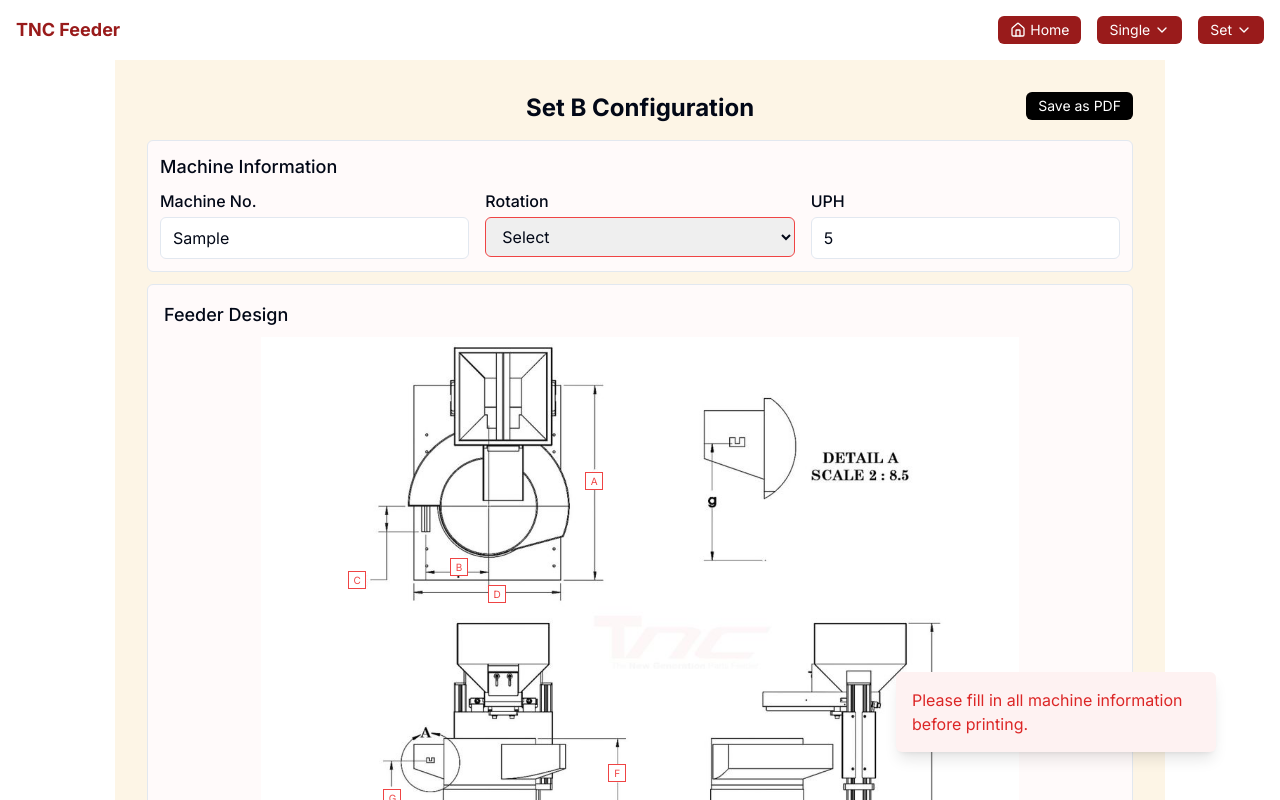
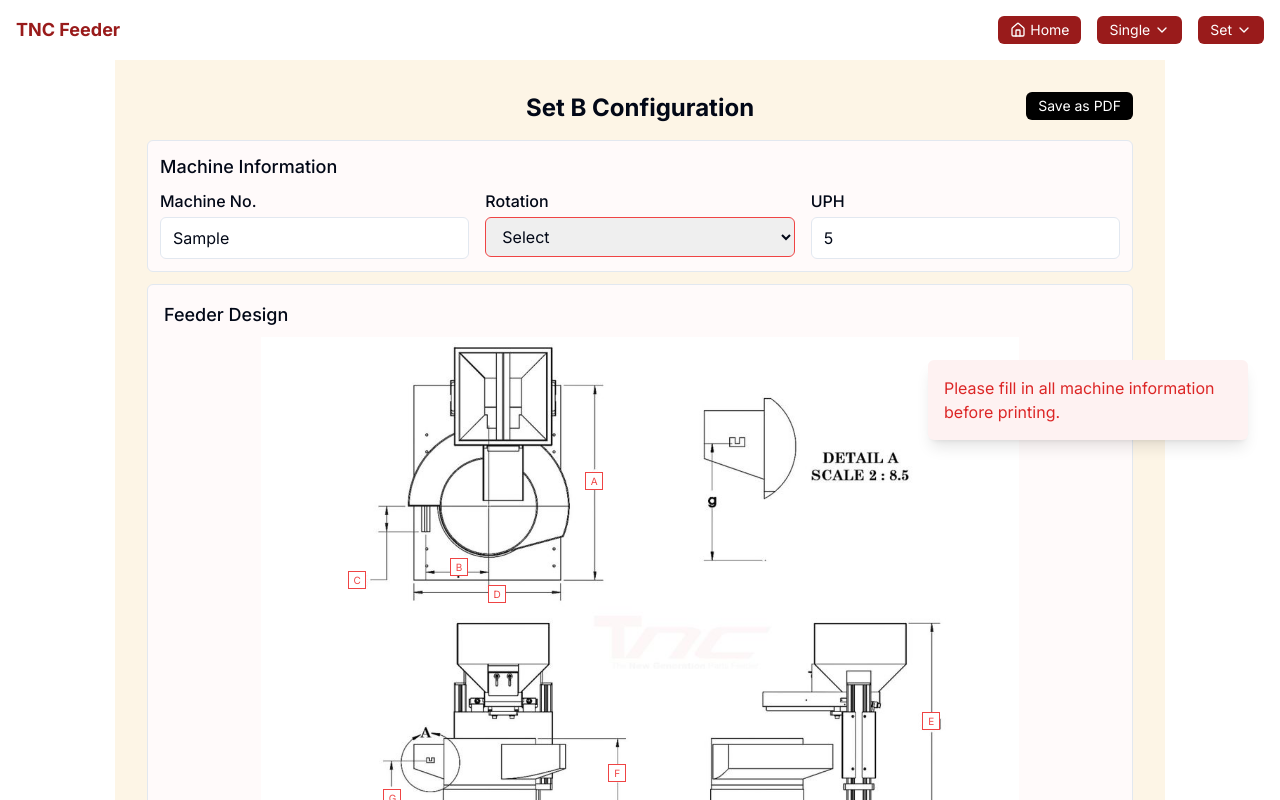
Before and after one commit to jx1114/tnc-parts-feeder, a Next.js app: page /set/set-b in a window 1280 px wide. Both pictures are taken after typing "Sample", "5" into the empty fields and a click on the button "Save as PDF". Shown: the top 800 px of the page. Built offline with nearby package versions, Linux system fonts and the light colour scheme.

Commit message:
Change position of button

```diff
--- a/app/globals.css
+++ b/app/globals.css
@@ -67,6 +67,7 @@
   body {
     margin: 0;
     padding: 0;
+    background: white !important;
   }
 
   .print\:hidden {
@@ -87,5 +88,6 @@
     height: 277mm; /* A4 height minus margins */
     overflow: hidden;
     position: relative;
+    background: white !important;
   }
 }
--- a/components/feeder-page.tsx
+++ b/components/feeder-page.tsx
@@ -223,7 +223,7 @@ export default function FeederPage({
           </div>
 
           {/* Feeder Design */}
-          <div className="border bg-[#fffafa] rounded-md p-4 flex-grow mb-3">
+          <div className="border bg-[#fffafa] rounded-md p-4 flex-grow mb-3 relative">
             <h2 className="text-lg font-medium mb-2">Feeder Design</h2>
             <div className="relative w-full" style={{ aspectRatio: "16/9" }}>
               <Image
@@ -254,13 +254,10 @@ export default function FeederPage({
               ))}
             </div>
 
-            {/* OK Button */}
-            <div className="mt-4 flex justify-end space-x-2 print:hidden">
-
-
+            <div className="absolute bottom-6 right-6 flex space-x-2 print:hidden">
               <button
                 onClick={handleClearData}
-                    className="bg-white border border-black text-black  px-4 py-2 rounded-md flex items-center"
+                className="bg-white border border-black text-black px-4 py-2 rounded-md flex items-center"
               >
                 <RefreshCw className="mr-2 h-4 w-4" />
                 Clear Data
@@ -334,7 +331,11 @@ export default function FeederPage({
 
         {/* Error Toast */}
         {showError && (
-          <div className={`fixed bottom-12 right-16 z-50 p-4 ${errorMessage.includes("cleared") ? "bg-green-50 border-green-500 text-green-600" : "bg-red-50 border-red-500 text-red-600"} rounded-md shadow-lg print:hidden max-w-xs`}>
+          <div className={`fixed top-1/2 right-8 transform -translate-y-1/2 z-50 p-4 ${
+            errorMessage.includes("cleared")
+              ? "bg-green-50 border-green-500 text-green-600"
+              : "bg-red-50 border-red-500 text-red-600"
+          } rounded-md shadow-lg print:hidden max-w-xs`}>
             {errorMessage}
           </div>
         )}
--- a/components/model-viewer.tsx
+++ b/components/model-viewer.tsx
@@ -43,6 +43,14 @@ const dimensionPosition2D: Record<string, Record<string, { top: string; left: st
 
     E: { top: "57%", left: "75.5%" },
     F: { top: "75%", left: "69.1%" },
+  },
+  hopper: {
+    A: { top: "14%", left: "42%" },
+    B: { top: "13.5%", left: "53%" },
+    C: { top: "46.5%", left: "32.5%" },
+    D: { top: "26%", left: "44.6%" },
+    E: { top: "57%", left: "63.7%" },
+    F: { top: "39%", left: "53%" },
   },
   // Add more model mappings here
 }
```
Also changed, not shown: 1 other file (tests, documents, lock files or other folders). Lines whose indentation alone changed are shown as unchanged.
